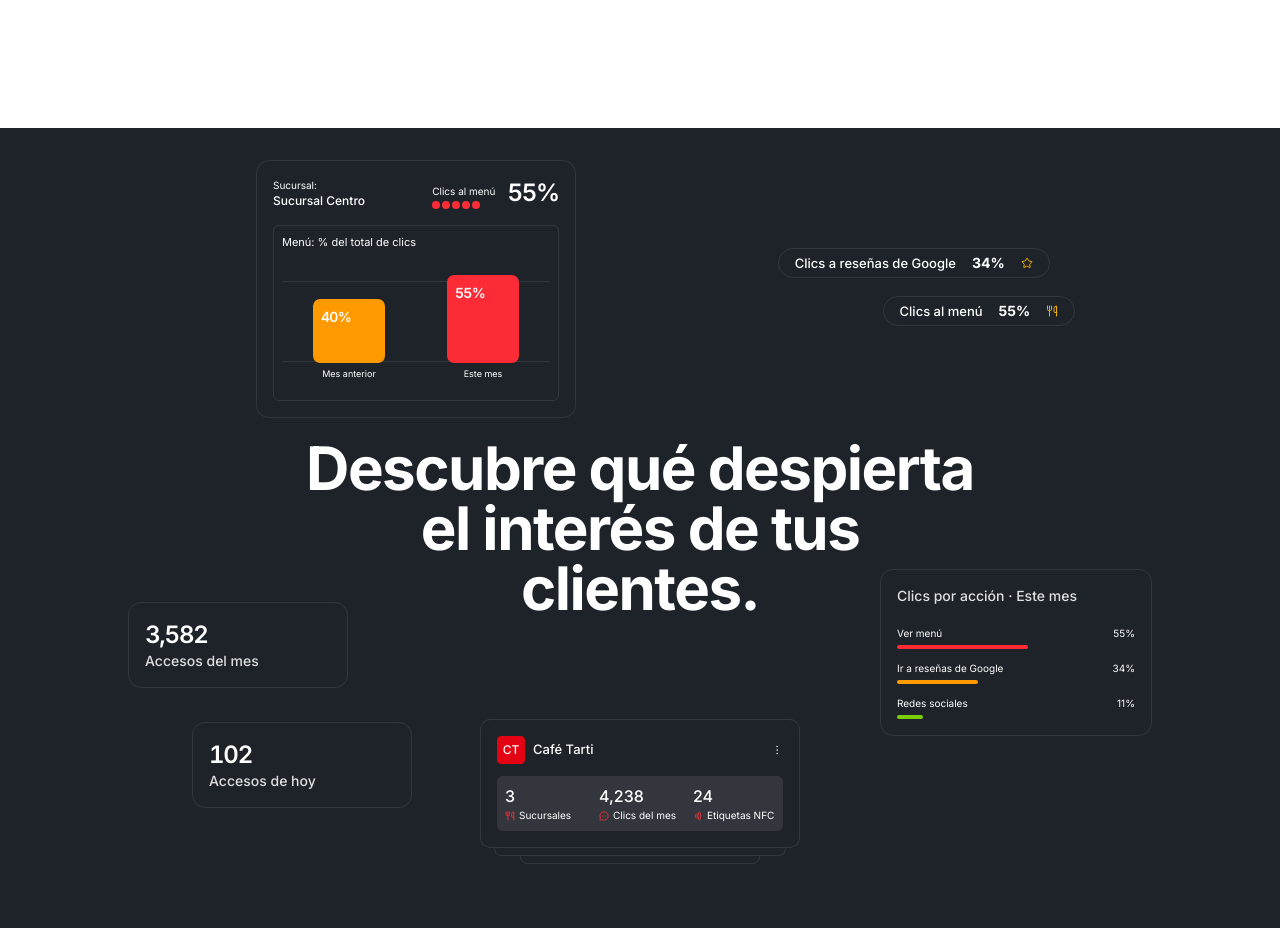
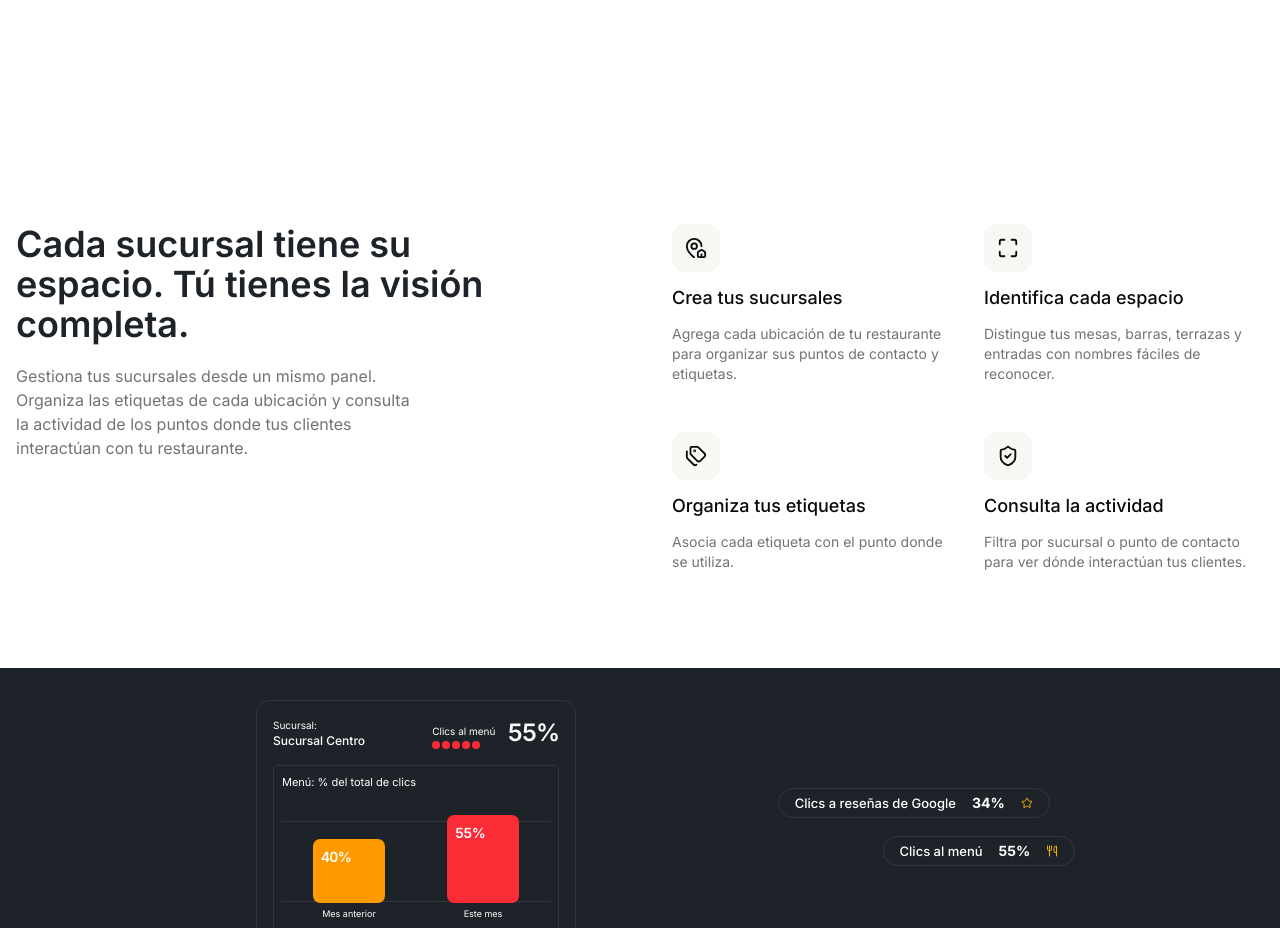
Before and after one commit to GussLopez/lennsi, a Next.js app: page / in a window 1280 px wide. Shown: the part 1900-2828 px from the top of the page. Built offline with nearby package versions, Linux system fonts and the light colour scheme.

Commit message:
feat(branches): add Branches component for managing restaurant locations

```diff
--- a/src/app/page.tsx
+++ b/src/app/page.tsx
@@ -1,4 +1,5 @@
 import Analytics from "@/features/landing/components/analytics";
+import Branches from "@/features/landing/components/branches";
 import Faq from "@/features/landing/components/faq";
 import Footer from "@/features/landing/components/footer";
 import FooterCta from "@/features/landing/components/footer-cta";
@@ -15,6 +16,7 @@ export default function Home() {
       <div className="w-full h-screen">
 
       </div>
+      <Branches />
       <Analytics />
       <ScrollSlider />
       <Faq />
--- /dev/null
+++ b/src/features/landing/components/branches.tsx
@@ -0,0 +1,53 @@
+import { MapPinHouse, Maximize, ShieldCheck, Tags } from "lucide-react";
+
+export default function Branches() {
+  const cards = [
+    {
+      icon: MapPinHouse,
+      title: 'Crea tus sucursales',
+      text: 'Agrega cada ubicación de tu restaurante para organizar sus puntos de contacto y etiquetas.'
+    },
+    {
+      icon: Maximize,
+      title: 'Identifica cada espacio',
+      text: 'Distingue tus mesas, barras, terrazas y entradas con nombres fáciles de reconocer.'
+    },
+    {
+      icon: Tags,
+      title: 'Organiza tus etiquetas',
+      text: 'Asocia cada etiqueta con el punto donde se utiliza.'
+    },
+    {
+      icon: ShieldCheck,
+      title: 'Consulta la actividad',
+      text: 'Filtra por sucursal o punto de contacto para ver dónde interactúan tus clientes.'
+    },
+
+  ]
+  return (
+    <section className="max-w-7xl mx-auto px-4 py-24 grid grid-cols-2 gap-12 lg:gap-16">
+      <div className="max-w-lg space-y-5">
+        <h2 className="text-4xl font-semibold text-charcoal">
+          Cada sucursal tiene su espacio. Tú tienes la visión completa.
+        </h2>
+        <p className="max-w-100 text-muted-foreground">
+          Gestiona tus sucursales desde un mismo panel. Organiza las etiquetas de cada ubicación y consulta la actividad de los puntos donde tus clientes interactúan con tu restaurante.
+        </p>
+      </div>
+      <div className="grid grid-cols-2 gap-y-12 gap-x-8">
+        {cards.map((card, i) => (
+          <div
+            key={i}
+            className="space-y-3"
+          >
+            <div className="w-12 h-12 flex justify-center rounded-2xl items-center bg-sand/40">
+              <card.icon className="size-5.5" />
+            </div>
+            <h3 className="text-lg font-medium">{card.title}</h3>
+            <p className="text-sm text-muted-foreground">{card.text}</p>
+          </div>
+        ))}
+      </div>
+    </section>
+  )
+}
```
